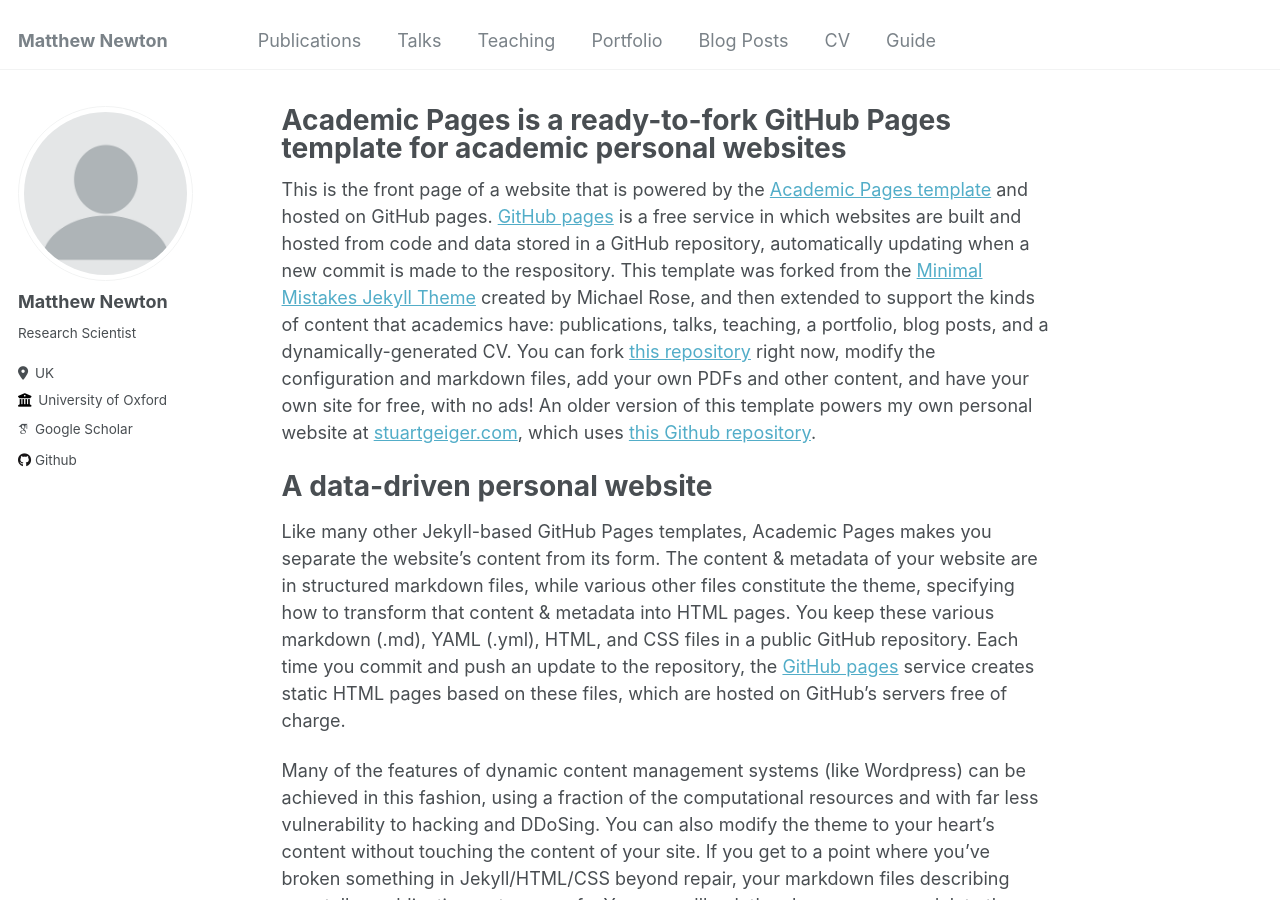
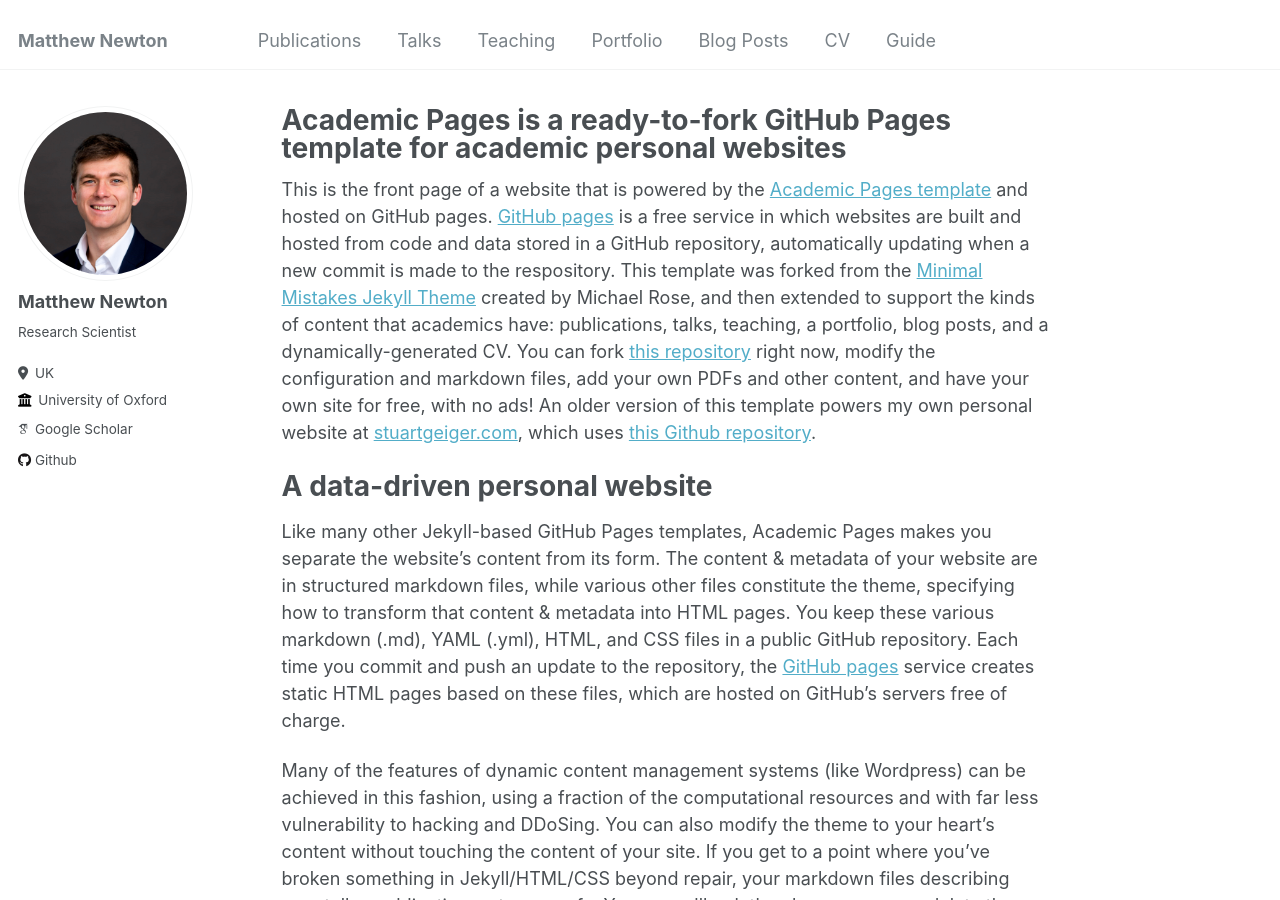
Before and after one commit to M-attNewton/m-attnewton.github.io, a Jekyll site: the page built from _pages/about.md, in a window 1280 px wide and 900 px high. Built offline with Jekyll 4.4.1, drawn with Linux system fonts in a browser that asks for light colours; some web fonts are replaced.

Commit message:
Update _config.yml

```diff
--- a/_config.yml
+++ b/_config.yml
@@ -21,7 +21,7 @@
 #               Additional customization can be done by editing /_includes/author-profile.html
 author:
   # Biographic information
-  avatar           : "profile.png"
+  avatar           : "Matthew_Newton_Profile.jpeg"
   name             : "Matthew Newton"
   pronouns         : # example: "she/her"
   bio              : "Research Scientist"
```
